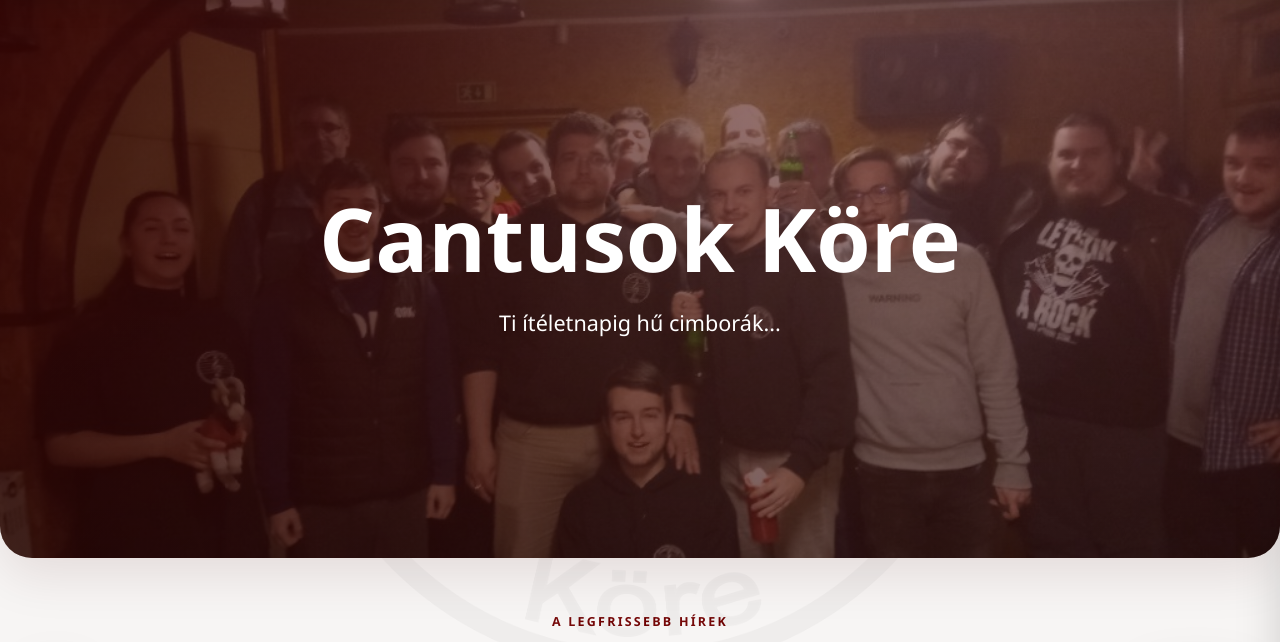
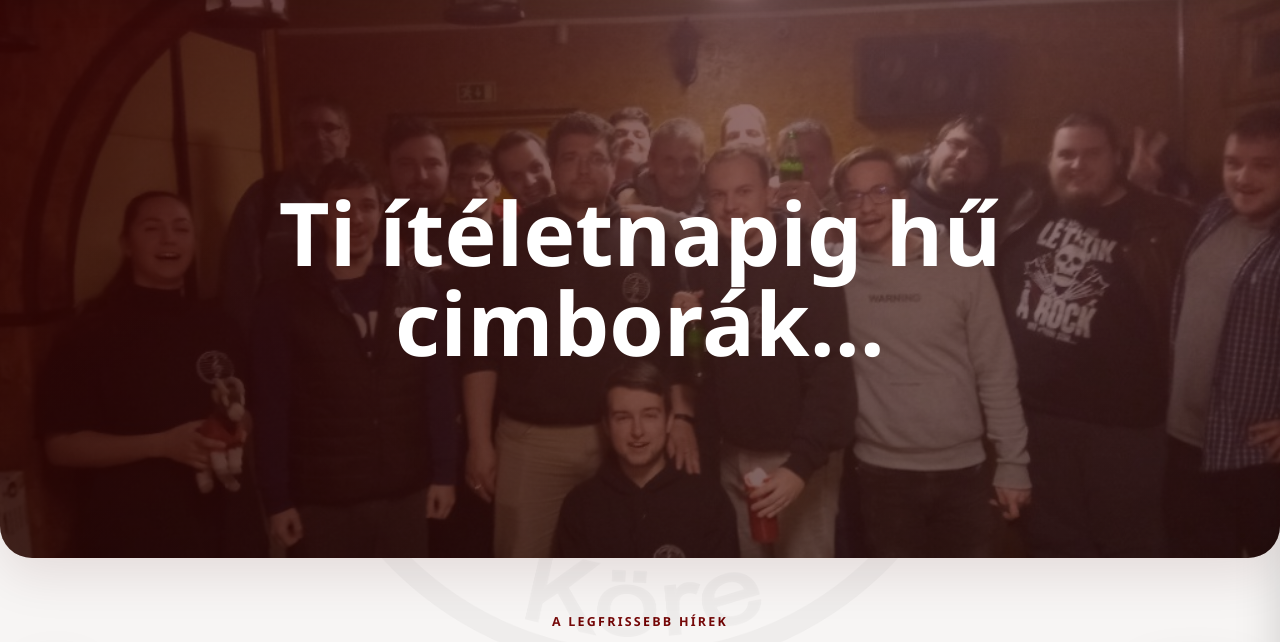
Before and after one commit to Nagymark67/ck-weboldal, a website: page index.html in a window 1280 px wide. Shown: the part 78-720 px from the top of the page. Drawn offline with Linux system fonts and the light colour scheme; no server answers.

Commit message:
Update hero section heading and content order for improved clarity

```diff
--- a/index.html
+++ b/index.html
@@ -27,8 +27,7 @@
   <main>
     <section class="hero">
       <div class="hero-content">
-        <h1>Cantusok Köre</h1>
-        <p>Ti ítéletnapig hű cimborák...</p>
+        <h1>Ti ítéletnapig hű cimborák...</h1>
       </div>
     </section>
     <div class="page-shell">
```
